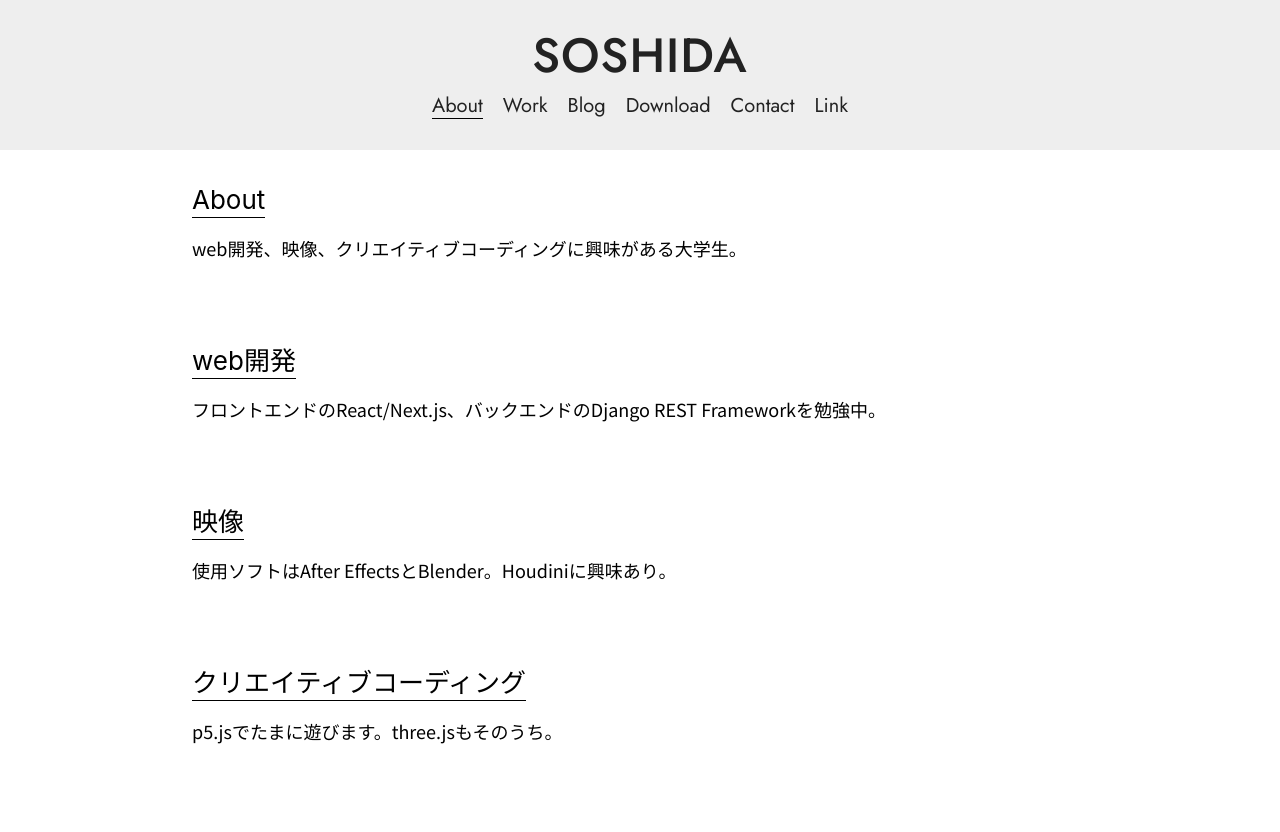
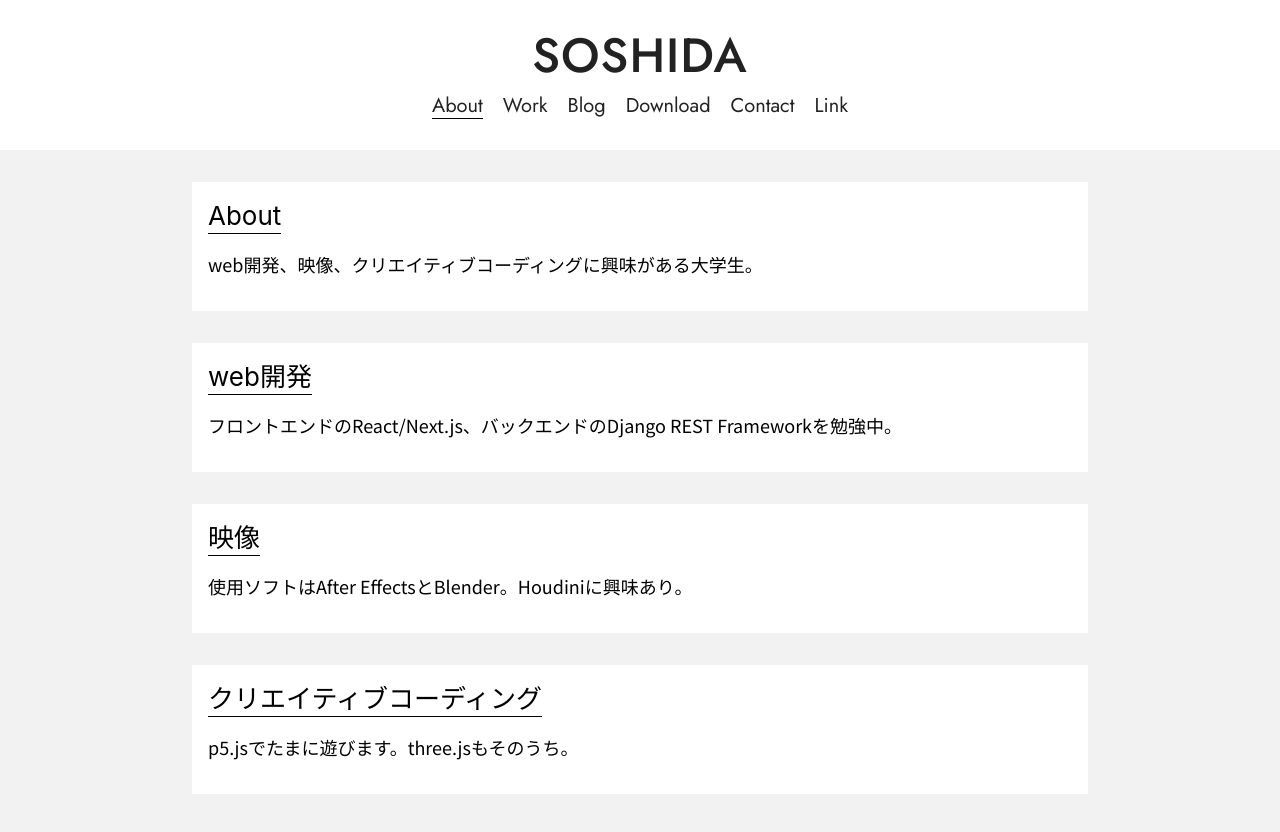
Before and after one commit to is1-coder/homepage, a Next.js app: page /about in a window 1280 px wide. Shown: the top 832 px of the page. Built offline with nearby package versions, Linux system fonts and the light colour scheme.

Commit message:
デザイン変更テスト

```diff
--- a/src/app/about/page.tsx
+++ b/src/app/about/page.tsx
@@ -4,7 +4,7 @@ import React from "react";
 const AboutPage = () => {
   return (
     <>
-      <Box pb="xl">
+      <Box mb="xl" bg="#fff" p="md">
         <Title
           order={2}
           fw="normal"
@@ -19,7 +19,7 @@ const AboutPage = () => {
         </Box>
       </Box>
 
-      <Box my="xl" pb="xl">
+      <Box mb="xl" bg="#fff" p="md">
         <Title
           order={2}
           fw="normal"
@@ -35,7 +35,7 @@ const AboutPage = () => {
         </Box>
       </Box>
 
-      <Box my="xl" pb="xl">
+      <Box mb="xl" bg="#fff" p="md">
         <Title
           order={2}
           fw="normal"
@@ -50,7 +50,7 @@ const AboutPage = () => {
         </Box>
       </Box>
 
-      <Box my="xl" pb="xl">
+      <Box mb="xl" bg="#fff" p="md">
         <Title
           order={2}
           fw="normal"
--- a/src/app/blog/[slug]/page.tsx
+++ b/src/app/blog/[slug]/page.tsx
@@ -29,7 +29,7 @@ const PostPage = ({ params: { slug } }: PostPageProps) => {
         gap: 40,
       }}
     >
-      <div>
+      <div style={{ backgroundColor: "#fff", padding: "32px" }}>
         <BlogHeader slug={slug} style={{ marginBottom: "64px" }} />
 
         {/* ブログコンテンツ */}
--- a/src/app/layout.tsx
+++ b/src/app/layout.tsx
@@ -24,7 +24,10 @@ export default function RootLayout({
           src="https://embed.zenn.studio/js/listen-embed-event.js"
         ></script>
       </head>
-      <body className={notoSansJP.className}>
+      <body
+        className={notoSansJP.className}
+        style={{ backgroundColor: "#f2f2f2" }}
+      >
         <MantineProvider>
           <Header />
           <Container size="md" p="xl">
--- a/src/components/Header/Header.tsx
+++ b/src/components/Header/Header.tsx
@@ -16,7 +16,7 @@ const Header = () => {
           width: "100%",
           position: "fixed",
           top: 0,
-          backgroundColor: "#eee",
+          backgroundColor: "#fff",
           zIndex: 1000,
         }}
       >
--- a/src/features/blog/BlogIndex.tsx
+++ b/src/features/blog/BlogIndex.tsx
@@ -30,7 +30,7 @@ const BlogIndex = ({ html, style }: BlogIndexProps) => {
     <div
       style={{
         ...style,
-        border: "1px solid black",
+        backgroundColor: "#fff",
         padding: 16,
         position: "sticky",
         top: 182,
--- a/src/features/blog/PostPreview.tsx
+++ b/src/features/blog/PostPreview.tsx
@@ -15,9 +15,12 @@ const PostPreview = ({ post }: PostPreviewProps) => {
       href={`/blog/${post.slug}`}
       style={{
         height: "100%",
-        width: "400px",
+        width: "432px",
         color: "#222",
         textDecoration: "none",
+        backgroundColor: "#fff",
+        padding: "16px",
+        boxShadow: "0px 5px 15px 0px rgba(0, 0, 0, 0.05)",
       }}
     >
       <div style={{ height: "225px", width: "400px", overflow: "hidden" }}>
```
